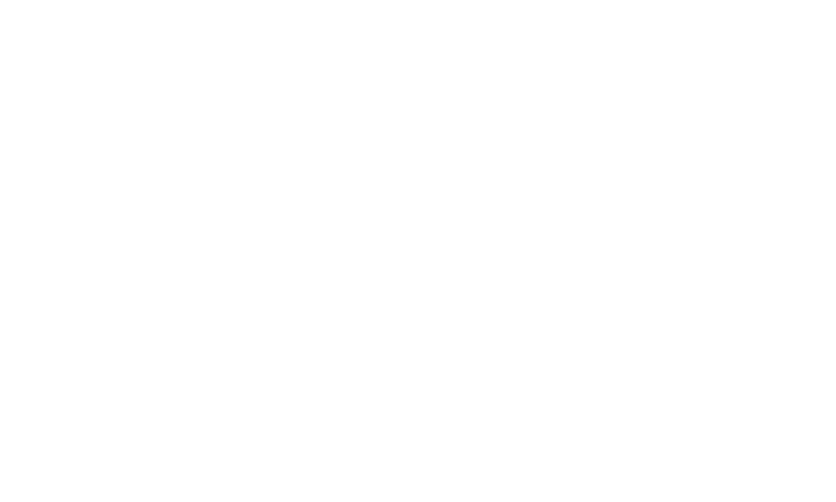
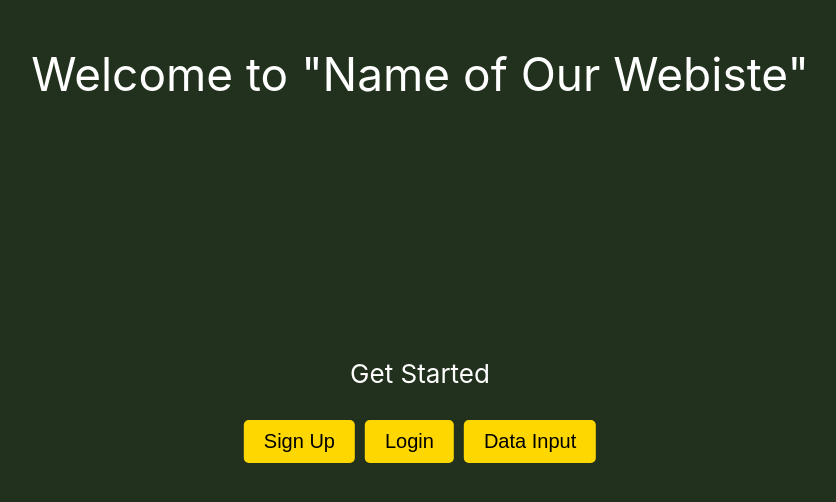
Before and after one commit to DylanN143/Utility-Tracker-Website, a React (Create React App) app in the folder frontend/: page / in a window 1280 px wide. Before the commit this address had no page. Shown: the top 502 px of the page, without its empty margins (220-1056 px from the left). Built offline with nearby package versions, Linux system fonts and the light colour scheme.

Commit message:
Fixed home page not loading problem

```diff
--- a/frontend/src/App.tsx
+++ b/frontend/src/App.tsx
@@ -8,6 +8,7 @@
   return (
     <Router>
       <Routes>
+        <Route path='/' element={<HomePage/>}/>
         <Route path='/home' element={<HomePage/>}/>
         <Route path='/signup' element={<SignUpPage/>}/>
         <Route path='/login' element={<LoginPage/>}/>
```
